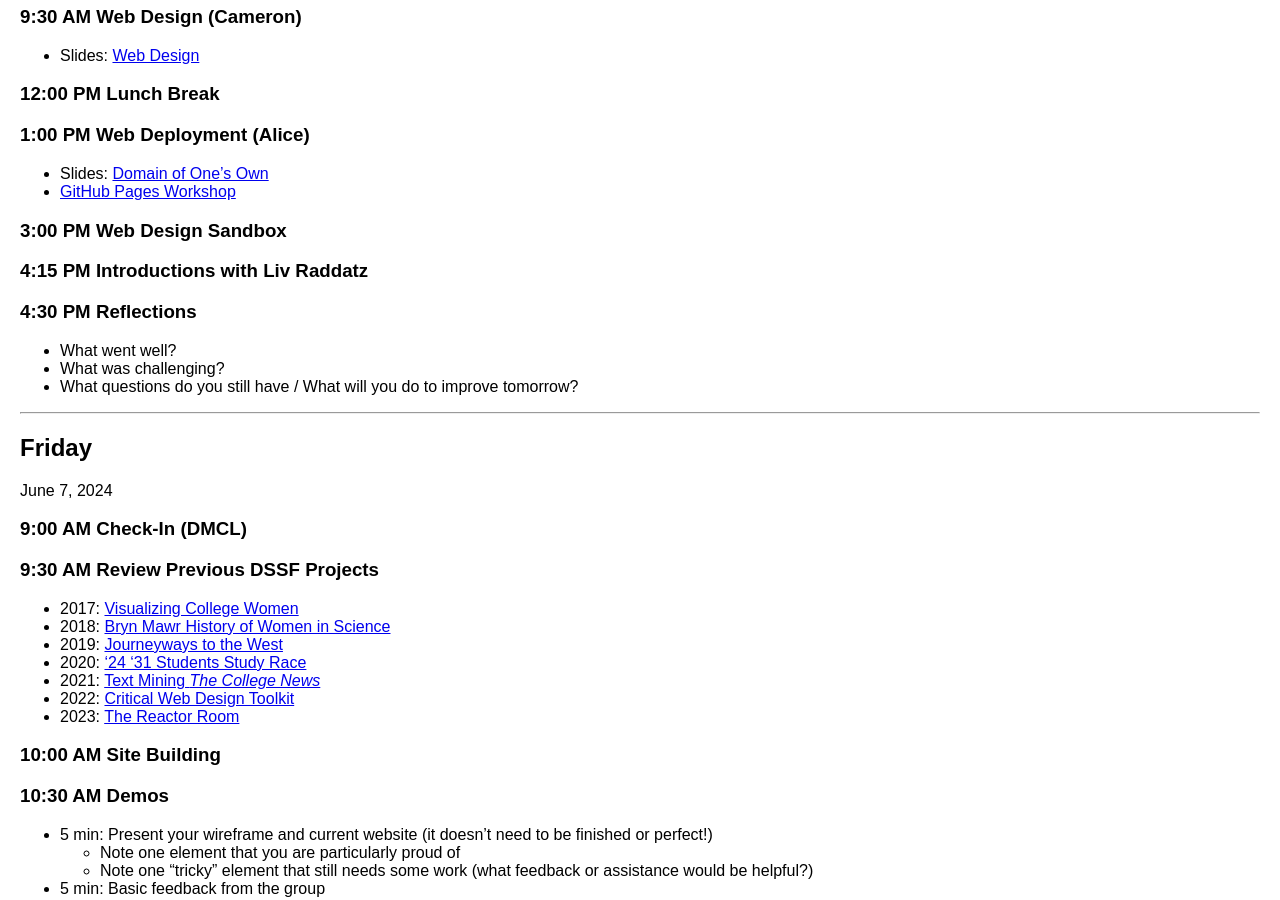
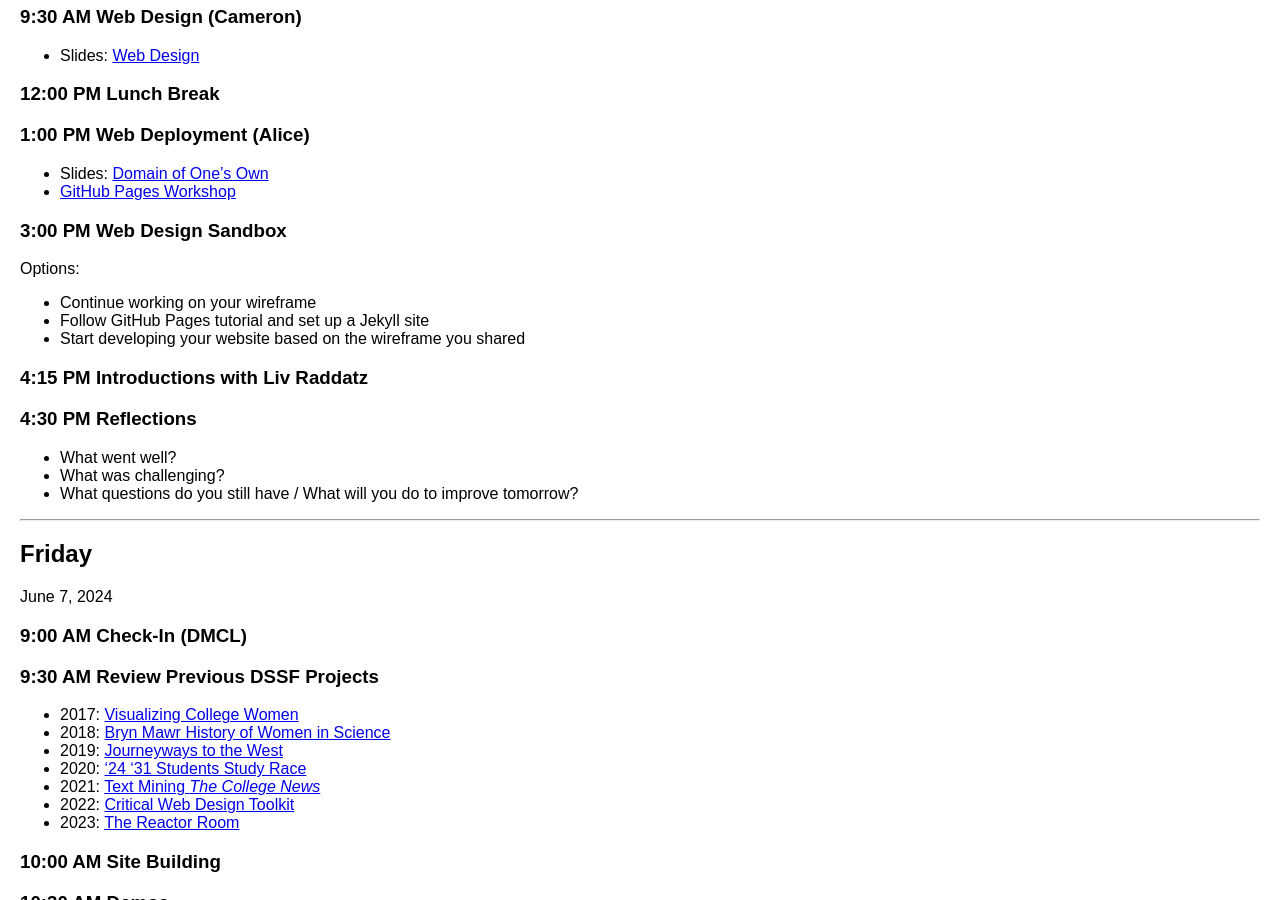
Before and after one commit to digbmc/dssf-syll, a Jekyll site: the page built from _weeks/01-intro.md, in a window 1280 px wide and 900 px high, scrolled down 3158 px. Built offline with Jekyll 4.4.1, drawn with Linux system fonts in a browser that asks for light colours.

Commit message:
update link for DoOO and instructions for web design sandbox

```diff
--- a/_weeks/01-intro.md
+++ b/_weeks/01-intro.md
@@ -128,10 +128,14 @@
 ### 12:00 PM Lunch Break
 
 ### 1:00 PM Web Deployment (Alice)
-- Slides: [Domain of One's Own](https://docs.google.com/presentation/d/1G5lJvhWcX2d4lJBi2i6Lo6UvUWKWXr4T0Z2aO8fsS4I/edit#slide=id.p)
+- Slides: [Domain of One's Own](https://docs.google.com/presentation/d/e/2PACX-1vS4n01OuLlr9wu6fNtcVYFOkmF4UlvgCRJDsaND7cWUZXRwWFVN_tq234SWom24elpIwOmg6yHU1s7E/pub?start=false&loop=false&delayms=3000&slide=id.p)
 - [GitHub Pages Workshop](https://github.com/tri-cods/github-pages)
 
 ### 3:00 PM Web Design Sandbox
+Options:
+- Continue working on your wireframe
+- Follow GitHub Pages tutorial and set up a Jekyll site
+- Start developing your website based on the wireframe you shared
 
 ### 4:15 PM Introductions with Liv Raddatz
 
```
